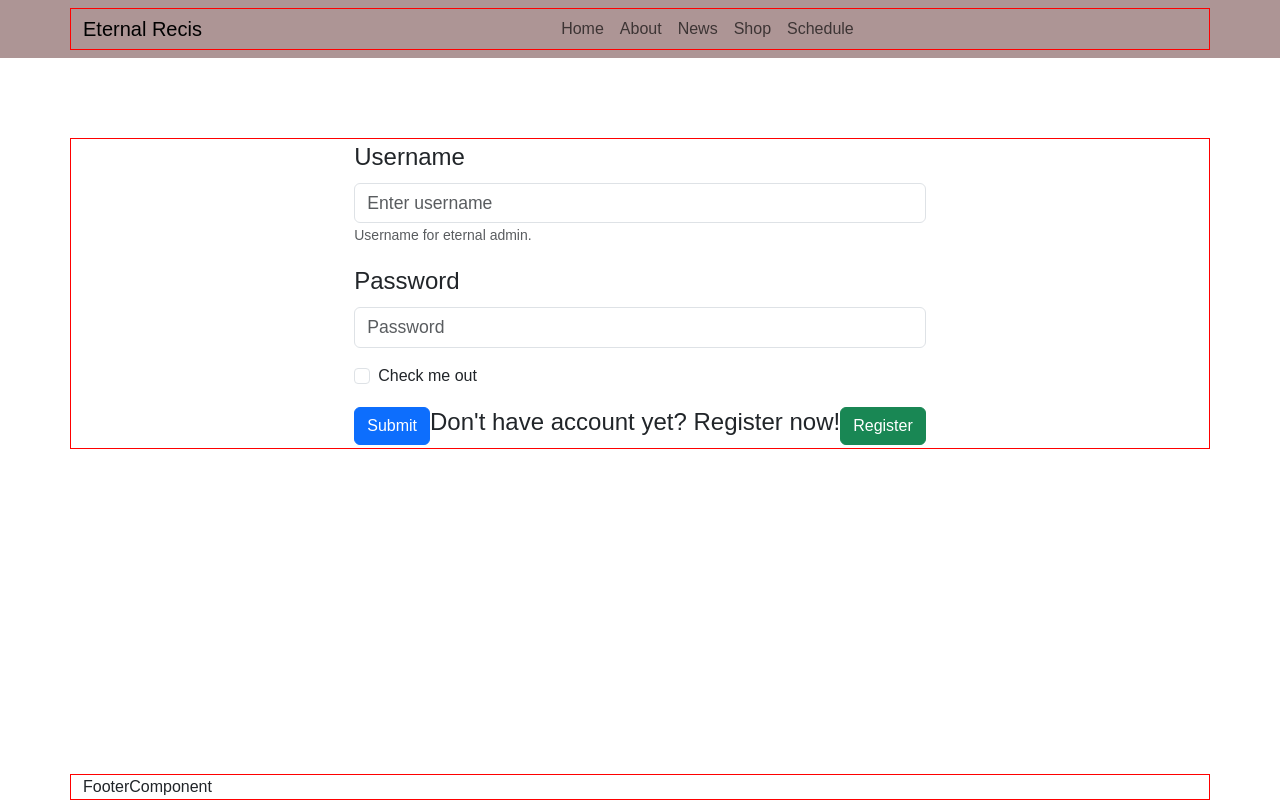
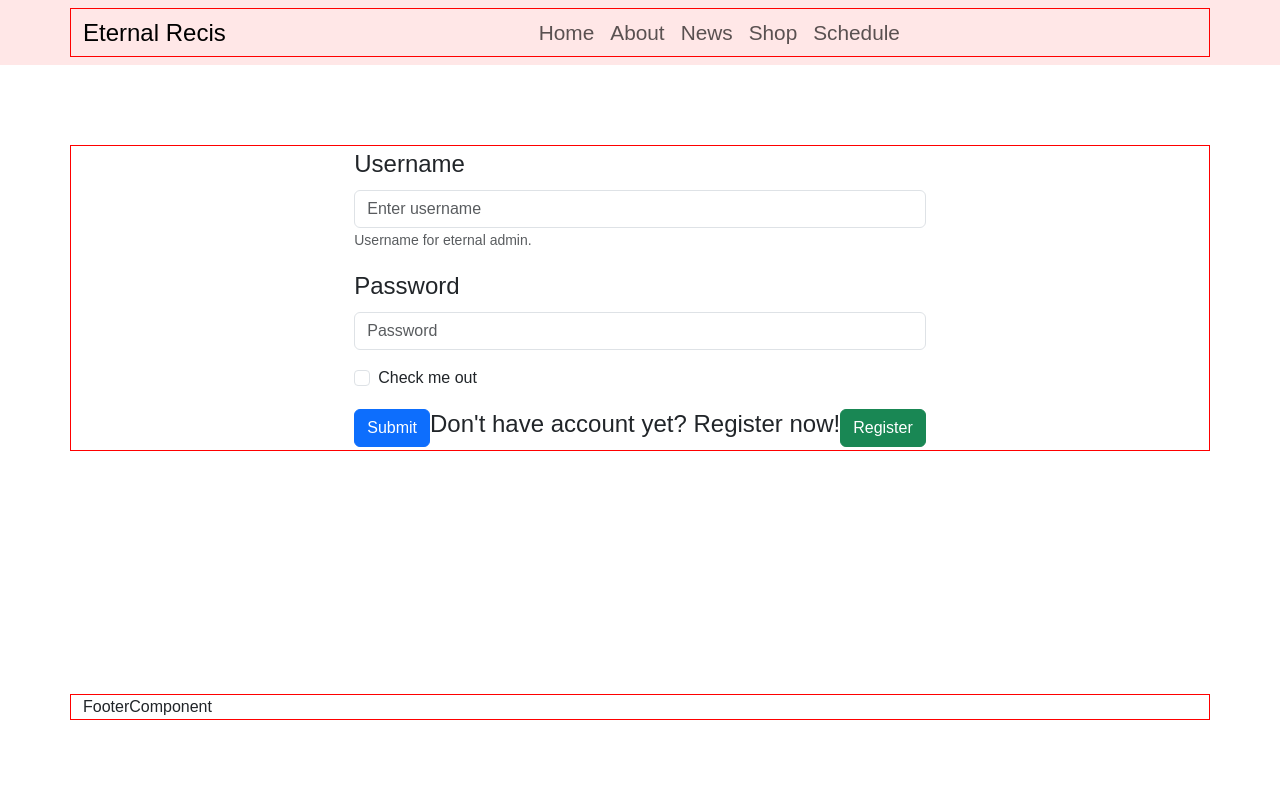
Before and after one commit to Dustin-Bernard/Recis-Eternal, a React (Vite) app in the folder frontend/: page /login in a window 1280 px wide. Built offline with nearby package versions, Linux system fonts and the light colour scheme.

Commit message:
Navbar font-size

```diff
--- a/frontend/src/components/FooterComponent.tsx
+++ b/frontend/src/components/FooterComponent.tsx
@@ -2,7 +2,7 @@ import { Container } from "react-bootstrap";
 
 const FooterComponent = () => {
   return (
-    <Container className="container-margin fixed-bottom">
+    <Container className="container-margin-bottom fixed-bottom">
       <div>FooterComponent</div>
     </Container>
   );
--- a/frontend/src/components/NavbarComponent.tsx
+++ b/frontend/src/components/NavbarComponent.tsx
@@ -5,7 +5,9 @@ const NavbarComponent = () => {
     <div>
       <Navbar expand="lg">
         <Container>
-          <Navbar.Brand href="/">Eternal Recis</Navbar.Brand>
+          <Navbar.Brand id="navbar-brand-id" href="/">
+            Eternal Recis
+          </Navbar.Brand>
           <Navbar.Toggle aria-controls="basic-navbar-nav" />
           <Navbar.Collapse id="basic-navbar-nav">
             <Nav className="mx-auto">
--- a/frontend/src/main.css
+++ b/frontend/src/main.css
@@ -1,12 +1,5 @@
 * {
   font-family: "Poppins", sans-serif;
-}
-
-/* NavbarComponent Style */
-.navbar {
-  background-color: rgb(173, 149, 149);
-  display: flex;
-  position: fixed;
 }
 
 /* Global Style */
@@ -14,8 +7,12 @@
   border: 1px solid red; /* Buat Gampang Liat Posisi */
 }
 
-.container-margin {
+.container-margin-top {
   margin-top: 5rem;
+}
+
+.container-margin-bottom {
+  margin-bottom: 5rem;
 }
 
 .form-container {
@@ -28,8 +25,49 @@
   font-size: 1.5rem;
 }
 
-#admin-form-parent .form-control {
-  font-size: 1.1rem;
+/* Small devices (landscape phones, 576px and up) */
+/* @media (min-width: 576px) {
+  ...;
+} */
+
+/* Medium devices (tablets, 768px and up) */
+/* @media (min-width: 768px) {
+  ...;
+} */
+
+/* Large devices (desktops, 992px and up) */
+/* @media (min-width: 992px) {
+  ...;
+} */
+
+/* X-Large devices (large desktops, 1200px and up) */
+/* @media (min-width: 1200px) {
+  ...;
+} */
+
+/* XX-Large devices (larger desktops, 1400px and up) */
+/* @media (min-width: 1400px) {
+  ...;
+} */
+
+#admin-form-parent {
+  font-size: 1rem;
+}
+
+/* NavbarComponent Style */
+.navbar {
+  background-color: rgb(255, 231, 231);
+  display: flex;
+  position: fixed;
+}
+
+@media (min-width: 992px) {
+  .navbar-nav a {
+    font-size: 1.3rem;
+  }
+  #navbar-brand-id {
+    font-size: 1.5rem;
+  }
 }
 
 /* RegisterPage Style */
--- a/frontend/src/pages/AdminPage.tsx
+++ b/frontend/src/pages/AdminPage.tsx
@@ -2,7 +2,7 @@ import { Form, Button, Container } from "react-bootstrap";
 
 export default function AdminPage() {
   return (
-    <Container className="container-margin form-container">
+    <Container className="container-margin-top form-container">
       <Form id="admin-form-parent">
         <Form.Group className="mb-3" controlId="formBasicEmail">
           <Form.Label>News Title</Form.Label>
--- a/frontend/src/pages/LoginPage.tsx
+++ b/frontend/src/pages/LoginPage.tsx
@@ -5,7 +5,7 @@ export default function Login() {
   const navigate = useNavigate();
 
   return (
-    <Container className="container-margin form-container">
+    <Container className="container-margin-top form-container">
       <Form id="admin-form-parent">
         <Form.Group className="mb-3" controlId="formBasicEmail">
           <Form.Label>Username</Form.Label>
--- a/frontend/src/pages/RegisterPage.tsx
+++ b/frontend/src/pages/RegisterPage.tsx
@@ -2,31 +2,40 @@ import { useState, FormEvent } from "react";
 import { Container, Button } from "react-bootstrap";
 
 export default function RegisterPage() {
-    const [username, setUsername] = useState('');
-    const [password, setPassword] = useState('');
+  const [username, setUsername] = useState("");
+  const [password, setPassword] = useState("");
 
   async function register(ev: FormEvent) {
     ev.preventDefault();
-      const response = await fetch('http://localhost:4000/registerf', {
-        method: 'POST',
-        body: JSON.stringify({username,password}),
-        headers: {'Content-Type':'application/json'},
+    const response = await fetch("http://localhost:4000/registerf", {
+      method: "POST",
+      body: JSON.stringify({ username, password }),
+      headers: { "Content-Type": "application/json" },
     });
     if (response.status === 200) {
-        alert('registration successful');
+      alert("registration successful");
     } else {
-        alert('registration failed');
+      alert("registration failed");
     }
   }
 
-
   return (
-    <Container className="container-margin" onSubmit={register}>
+    <Container className="container-margin-top" onSubmit={register}>
       <div id="register-id">
         <h1>Register</h1>
         <form id="register-id" action="">
-          <input type="text" placeholder="username" value={username} onChange={ev => setUsername(ev.target.value)}/>
-          <input type="password" placeholder="password" value={password} onChange={ev => setPassword(ev.target.value)}/>
+          <input
+            type="text"
+            placeholder="username"
+            value={username}
+            onChange={(ev) => setUsername(ev.target.value)}
+          />
+          <input
+            type="password"
+            placeholder="password"
+            value={password}
+            onChange={(ev) => setPassword(ev.target.value)}
+          />
           <Button variant="primary" type="submit">
             Submit
           </Button>
```
Lines whose indentation alone changed are shown as unchanged.
